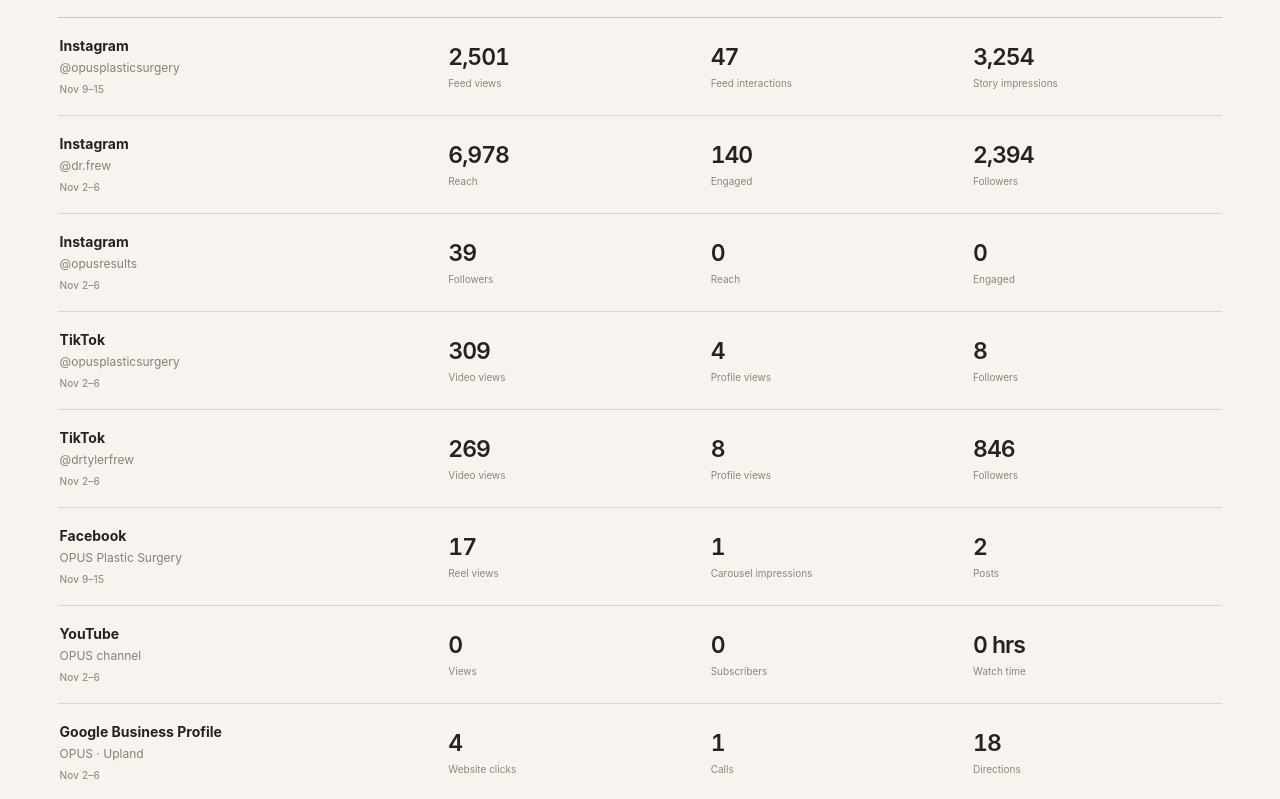
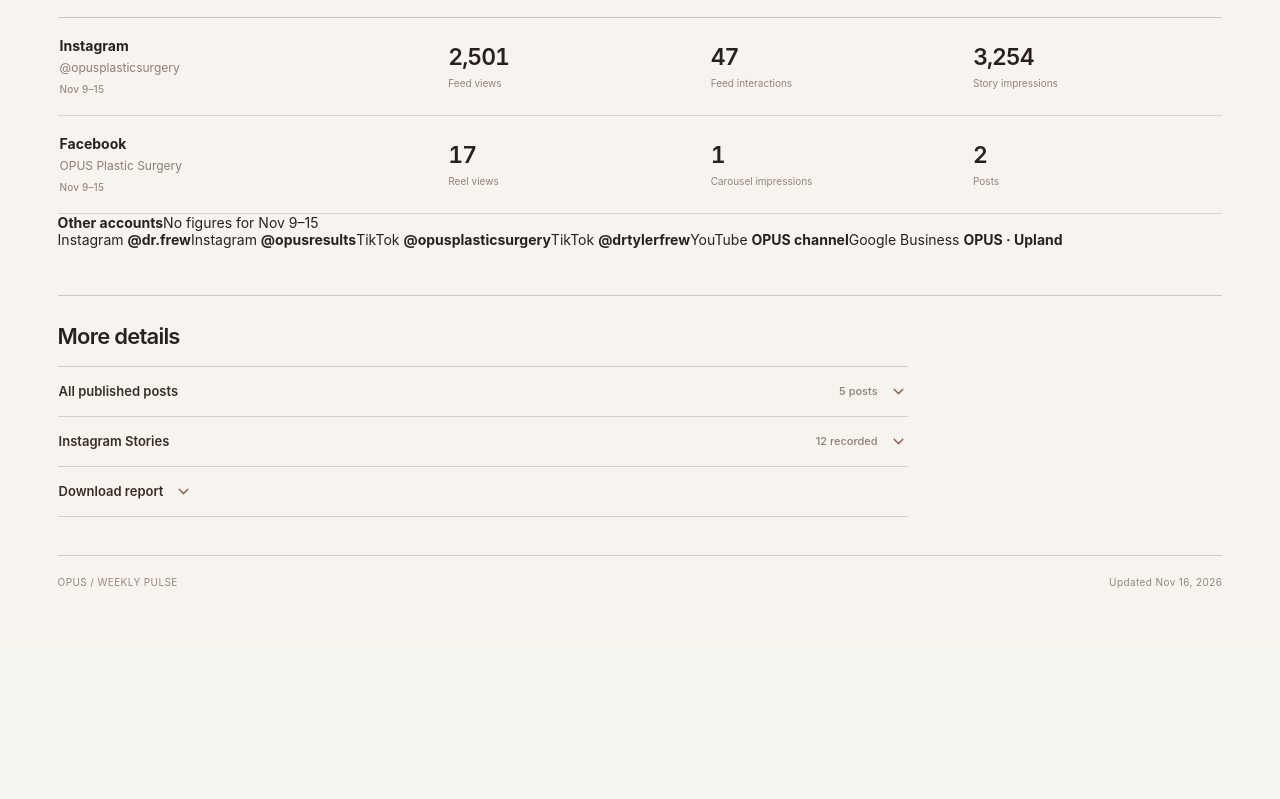
Before and after one commit to amydojo/social-signal, a Next.js app: page /frew in a window 1280 px wide. Shown: the part 961-1760 px from the top of the page. After the commit the page ends 1611 px from the top, so only its background shows below. Built offline with nearby package versions, Linux system fonts and the light colour scheme.

Commit message:
Keep Weekly Pulse period-accurate and remove vendor and spreadsheet references

```diff
--- a/app/frew/frew-report.tsx
+++ b/app/frew/frew-report.tsx
@@ -5,7 +5,7 @@ import {Download,FileText,ExternalLink,ChevronDown,CalendarDays,ImageIcon} from
 import {posts as metricoolPosts, stories as metricoolStories, snapshot} from "../report-data";
 import {historicalPosts} from "../history-data";
 import archiveIndex from "../../public/media/archive/index.json";
-import {nov2Channels,nov2Log,reportingSources,type LeadershipLog,type LeadershipChannel} from "./frew-data";
+import {nov2Channels,nov2Log,type LeadershipLog,type LeadershipChannel} from "./frew-data";
 
 type Period="2026-11-09"|"2026-11-02";
 const savedCovers=new Set(archiveIndex.assets.filter(a=>a.status==="saved").map(a=>a.file));
@@ -33,24 +33,27 @@ const latestLog:LeadershipLog[]=[
   }))
 ].sort((a,b)=>b.date.localeCompare(a.date));
 
-// Keep every account visible, with its latest independently verified reporting period.
-// Metricool brand 7930515 currently covers @opusplasticsurgery, not @dr.frew or @opusresults.
-// The Nov 9–15 Metricool export does not provide reliable other-channel coverage.
+// Period scoped: never mix historical account metrics into a different week.
 const latestChannels:LeadershipChannel[]=[
   {platform:"Instagram",account:"@opusplasticsurgery",period:"Nov 9–15",source:"metricool",metrics:[
-    {label:"Feed posts",value:3},{label:"Feed views",value:snapshot.feed_views??null},
+    {label:"Feed views",value:snapshot.feed_views??null},
     {label:"Feed interactions",value:snapshot.feed_interactions??null},
     {label:"Stories",value:snapshot.story_count},
     {label:"Story impressions",value:snapshot.story_impressions??null},
     {label:"Story replies",value:snapshot.story_replies}
   ]},
-  ...nov2Channels.filter(ch=>ch.platform==="Instagram"&&ch.account!=="@opusplasticsurgery"),
-  ...nov2Channels.filter(ch=>ch.platform==="TikTok"),
   {platform:"Facebook",account:"OPUS Plastic Surgery",period:"Nov 9–15",source:"metricool",
-    metrics:[{label:"Posts",value:2},{label:"Reel views",value:17},{label:"Carousel impressions",value:1}]},
-  ...nov2Channels.filter(ch=>ch.platform==="YouTube"||ch.platform==="Google Business Profile")
+    metrics:[{label:"Posts",value:2},{label:"Reel views",value:17},{label:"Carousel impressions",value:1}]}
 ];
-
+// Keep accounts discoverable without silently reusing Nov 2–6 statistics.
+const otherAccounts=[
+  {platform:"Instagram",account:"@dr.frew"},
+  {platform:"Instagram",account:"@opusresults"},
+  {platform:"TikTok",account:"@opusplasticsurgery"},
+  {platform:"TikTok",account:"@drtylerfrew"},
+  {platform:"YouTube",account:"OPUS channel"},
+  {platform:"Google Business",account:"OPUS · Upland"}
+];
 function Cover({url,alt}:{url:string|null;alt:string}){
   const [broken,setBroken]=useState(false);
   useEffect(()=>setBroken(false),[url]);
@@ -80,7 +83,7 @@ function extract(ch:LeadershipChannel){
 }
 function DownloadCsv({rows,period}:{rows:LeadershipLog[];period:Period}){
   return <button type="button" className="executive-export" onClick={()=>{
-    const head=["Date","Platform","Account","Format","Post","Original URL","Views / story impressions","Likes","Comments","Shares","Saves"];
+    const head=["Date","Platform","Account","Format","Post","Post link","Views / story impressions","Likes","Comments","Shares","Saves"];
     const data=rows.map(p=>[p.date,p.platform,p.account,p.format,p.title,p.url,p.views,p.likes,p.comments,p.shares,p.saves]);
     const blob=new Blob([csv([head,...data])],{type:"text/csv;charset=utf-8"});
     const file=URL.createObjectURL(blob);
@@ -132,8 +135,7 @@ export default function FrewDashboard(){
       {label:"WEBSITE CLICKS",value:4,detail:"Google Business"},
       {label:"CALLS",value:1,detail:"Google Business"}
     ],
-    action:"Pair another team introduction with a simple procedure explainer.",
-    context:"Source: Weekly Social Insights · Nov 2–6 totals; the publication log also includes Nov 8 Stories."
+    action:"Pair another team introduction with a simple procedure explainer."
   }:{
     statement:"The scar Reel led in views.",
     summary:"The consultation Reel earned more interactions.",
@@ -143,8 +145,7 @@ export default function FrewDashboard(){
       {label:"STORY IMPRESSIONS",value:snapshot.story_impressions??null,detail:"12 Stories"},
       {label:"STORY REPLIES",value:snapshot.story_replies,detail:"12 Stories"}
     ],
-    action:"Open with a surgical detail. End with a patient question.",
-    context:"Source: Metricool · Nov 16 snapshot. Feed views are cumulative for the posts published that week."
+    action:"Open with a surgical detail. End with a patient question."
   };
   return <div className="executive-shell">
     <header className="executive-masthead">
@@ -204,6 +205,12 @@ export default function FrewDashboard(){
             </div>
           </div>)}
         </div>
+        {!old&&<div className="executive-other-accounts">
+          <div className="executive-other-head"><b>Other accounts</b><span>No figures for Nov 9–15</span></div>
+          <div className="executive-other-list">
+            {otherAccounts.map(c=><span key={c.platform+c.account}>{c.platform} <b>{c.account}</b></span>)}
+          </div>
+        </div>}
       </section>
 
       <section className="executive-bottom">
@@ -224,19 +231,17 @@ export default function FrewDashboard(){
             </div>)}</div>
           </details>
           <details className="executive-detail">
-            <summary>Export & sources <ChevronDown size={17}/></summary>
+            <summary>Download report <ChevronDown size={17}/></summary>
             <div className="executive-source-body">
-              <p>{report.context} Historical post counts are cumulative at capture, not views earned that week. Not live-synced yet.</p>
               <div className="executive-source-actions">
                 <DownloadCsv rows={rows} period={period}/>
                 <button type="button" onClick={()=>window.print()} className="executive-export"><FileText size={15}/> Save PDF</button>
-                <a href={reportingSources.sheet} target="_blank" rel="noopener noreferrer">Original source <ExternalLink size={14}/></a>
               </div>
             </div>
           </details>
         </div>
       </section>
-      <footer className="executive-footer"><span>OPUS / WEEKLY PULSE</span><span>Metricool + OPUS reporting · Nov 16 snapshot</span></footer>
+      <footer className="executive-footer"><span>OPUS / WEEKLY PULSE</span><span>Updated Nov 16, 2026</span></footer>
     </main>
   </div>;
 }
```
